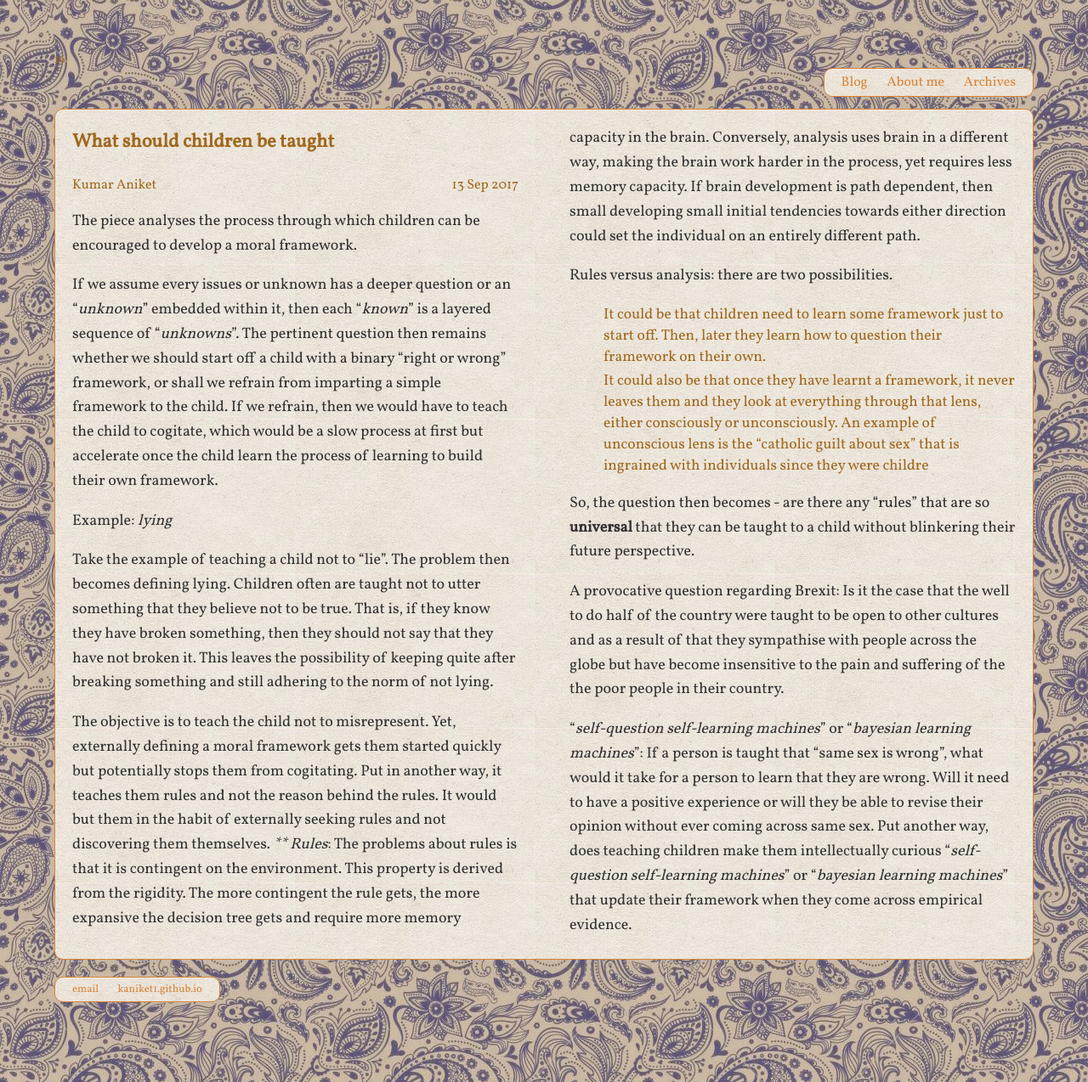
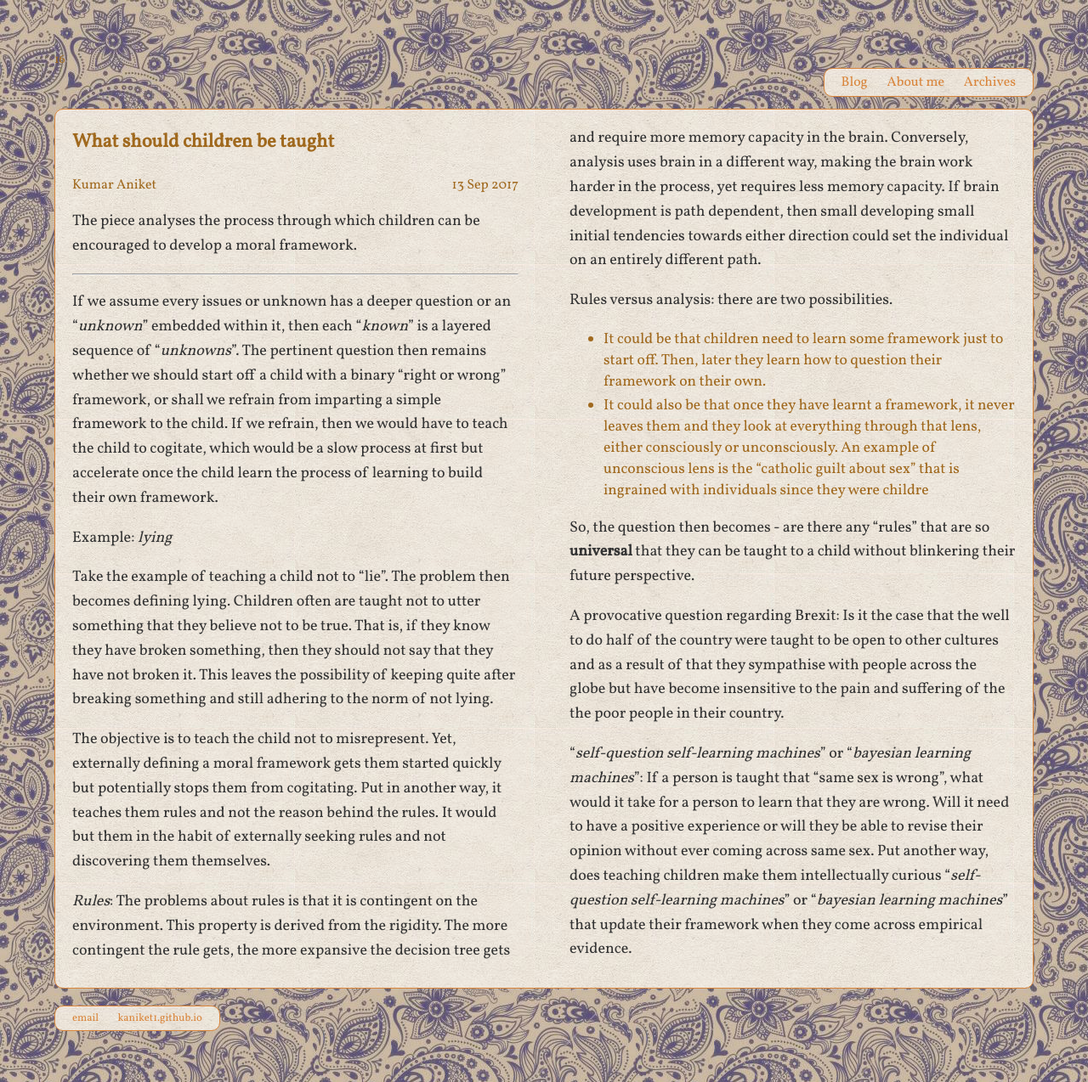
Before and after one commit to kaniket1/kaniket1.github.io, a Jekyll site: the page built from _posts/2017-09-13-What-should-children-be-taught.md, in a window 1280 px wide. Shown: the whole page at 85% size. Built offline with Jekyll 4.4.1, drawn with Linux system fonts in a browser that asks for light colours.

Commit message:
Updated new blog

```diff
--- a/_posts/2017-09-13-What-should-children-be-taught.md
+++ b/_posts/2017-09-13-What-should-children-be-taught.md
@@ -8,7 +8,10 @@ tags:
 - Front
 ---
 
+
 The piece analyses the process through which children can be encouraged to develop a moral framework.
+
+---
 
 If we assume every issues or unknown has a deeper question or an "*unknown*" embedded within it, then each "*known*" is a layered sequence of "*unknowns*". The pertinent question then remains whether we should start off a child with a binary "right or wrong" framework, or shall we refrain from imparting a simple framework to the child. If we refrain, then we would have to teach the child to cogitate, which would be a slow process at first but accelerate once the child learn the process of learning to build their own framework.
 
@@ -17,7 +20,8 @@ Example: *lying*
 Take the example of teaching a child not to "lie". The problem then becomes defining lying. Children often are taught not to utter something that they believe not to be true. That is, if they know they have broken something, then they should not say that they have not broken it. This leaves the possibility of keeping quite after breaking something and still adhering to the norm of not lying.
 
 The objective is to teach the child not to misrepresent. Yet, externally defining a moral framework gets them started quickly but potentially stops them from cogitating. Put in another way, it teaches them rules and not the reason behind the rules. It would but them in the habit of externally seeking rules and not discovering them themselves.
- ****
+
+
 *Rules*: The problems about rules is that it is contingent on the environment. This property is derived from the rigidity. The more contingent the rule gets, the more expansive the decision tree gets and require more memory capacity in the brain. Conversely, analysis uses brain in a different way, making the brain work harder in the process, yet requires less memory capacity. If brain development is path dependent, then small developing small initial tendencies towards either direction could set the individual on an entirely different path.
 
 Rules versus analysis: there are two possibilities.
--- a/css/main.css
+++ b/css/main.css
@@ -80,7 +80,8 @@ ul.posts li {
 li {
   font-size: 110%;
   margin-top: 0.15em;
-  list-style: none;
+/*  list-style: none;
+  list-style-type: square;*/
   margin-bottom: 0.15em; }
   li li {
     font-size: 100%;
```
